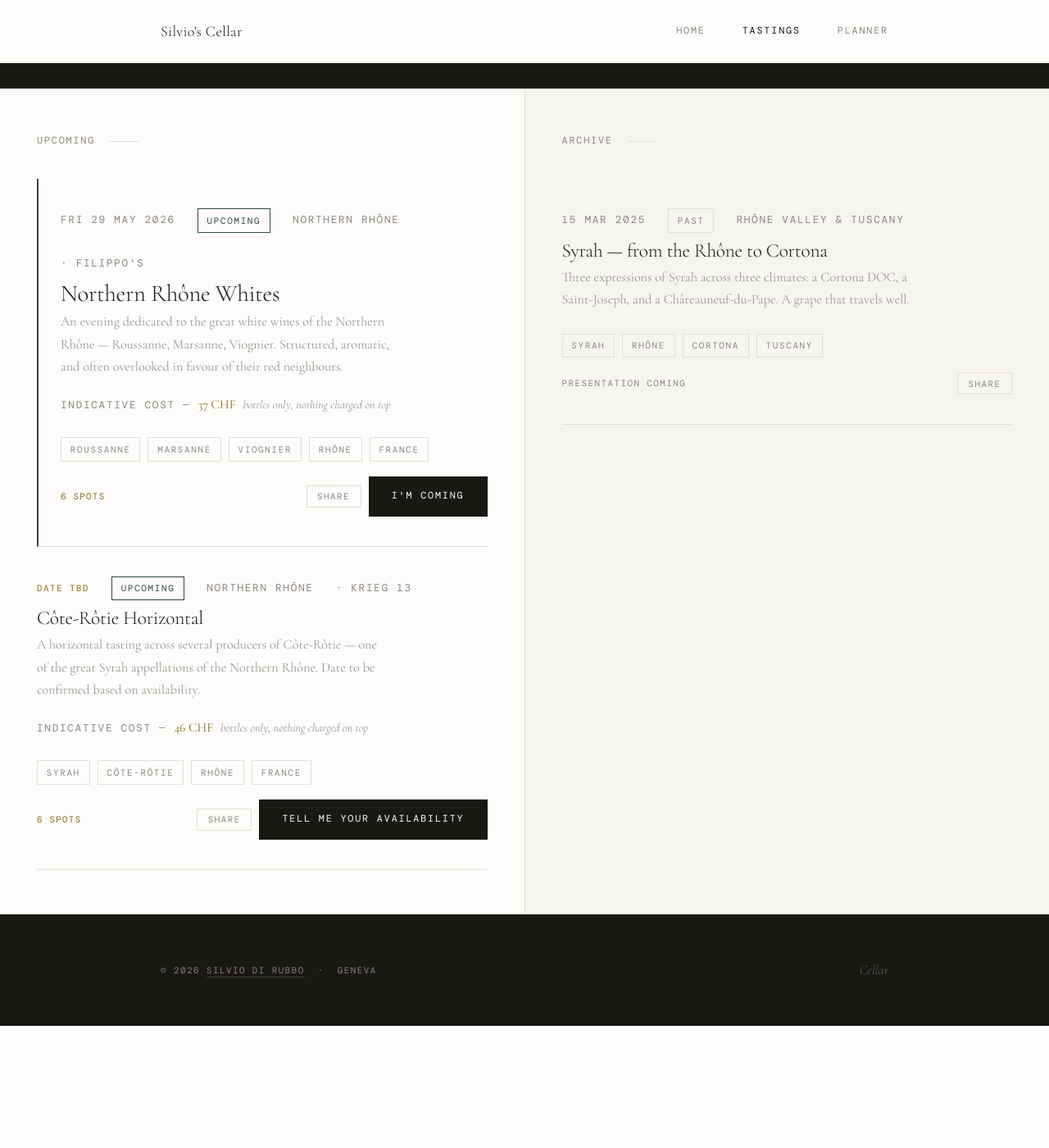
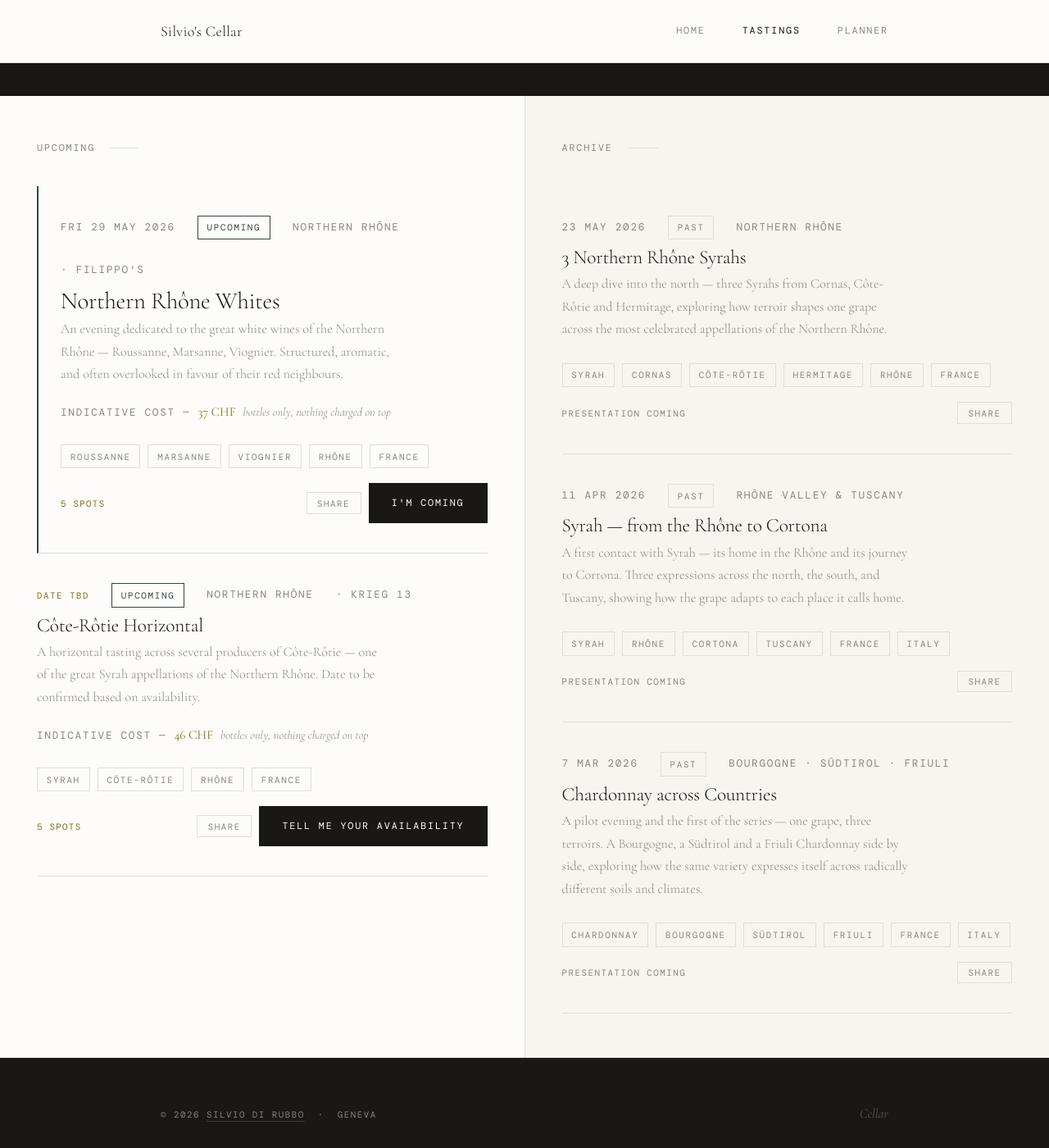
Before and after one commit to silviodirubbo/cellar, a Jekyll site: the page built from tastings/index.html, in a window 1280 px wide and 1400 px high, scrolled down 482 px. Shown: the whole window at 82% size. Built offline with Jekyll 4.4.1, drawn with Linux system fonts in a browser that asks for light colours; some web fonts are replaced; before the commit the page ends 1733 px from its top, so only the background shows below that; some of the changed text lies outside the part shown.

Commit message:
Update tasting details and add new entries
Updated spots_total for two tastings and added two new tastings: '3 Northern Rhône Syrahs' and 'Chardonnay across Countries'. Modified date and description for 'Syrah — from the Rhône to Cortona'.

```diff
--- a/_data/tastings.yml
+++ b/_data/tastings.yml
@@ -37,7 +37,7 @@
     - Rhône
     - France
   status: upcoming
-  spots_total: 6
+  spots_total: 5
   cost_estimate: "37 CHF"
   featured: true
 
@@ -57,40 +57,62 @@
     - Rhône
     - France
   status: upcoming
-  spots_total: 6
+  spots_total: 5
   cost_estimate: "46 CHF"
   featured: false
 
 # ── Past ──────────────────────────────────────────────────────
 
+- slug: northern-rhone-syrahs
+  title: "3 Northern Rhône Syrahs"
+  date: 2026-05-23
+  region: "Northern Rhône"
+  description: >
+    A deep dive into the north — three Syrahs from Cornas, Côte-Rôtie
+    and Hermitage, exploring how terroir shapes one grape across the
+    most celebrated appellations of the Northern Rhône.
+  tags:
+    - Syrah
+    - Cornas
+    - Côte-Rôtie
+    - Hermitage
+    - Rhône
+    - France
+  status: past
+  featured: false
+
 - slug: syrah-rhone-cortona
   title: "Syrah — from the Rhône to Cortona"
-  date: 2025-03-15
+  date: 2026-04-11
   region: "Rhône Valley & Tuscany"
   description: >
-    Three expressions of Syrah across three climates:
-    a Cortona DOC, a Saint-Joseph, and a Châteauneuf-du-Pape.
-    A grape that travels well.
+    A first contact with Syrah — its home in the Rhône and its journey
+    to Cortona. Three expressions across the north, the south, and Tuscany,
+    showing how the grape adapts to each place it calls home.
   tags:
     - Syrah
     - Rhône
     - Cortona
     - Tuscany
+    - France
+    - Italy
   status: past
   featured: false
-  wines:
-    - name: "Cortona Syrah"
-      producer: "TBC"
-      vintage: 2021
-      appellation: "Cortona DOC"
-      blend: "100% Syrah"
-    - name: "Saint-Joseph"
-      producer: "TBC"
-      vintage: 2020
-      appellation: "Saint-Joseph AOC"
-      blend: "100% Syrah"
-    - name: "Châteauneuf-du-Pape"
-      producer: "Le Vieux Donjon"
-      vintage: 2019
-      appellation: "Châteauneuf-du-Pape AOC"
-      blend: "Grenache, Syrah, Mourvèdre"
+
+- slug: chardonnay-across-countries
+  title: "Chardonnay across Countries"
+  date: 2026-03-07
+  region: "Bourgogne · Südtirol · Friuli"
+  description: >
+    A pilot evening and the first of the series — one grape, three terroirs.
+    A Bourgogne, a Südtirol and a Friuli Chardonnay side by side, exploring
+    how the same variety expresses itself across radically different soils and climates.
+  tags:
+    - Chardonnay
+    - Bourgogne
+    - Südtirol
+    - Friuli
+    - France
+    - Italy
+  status: past
+  featured: false
```
